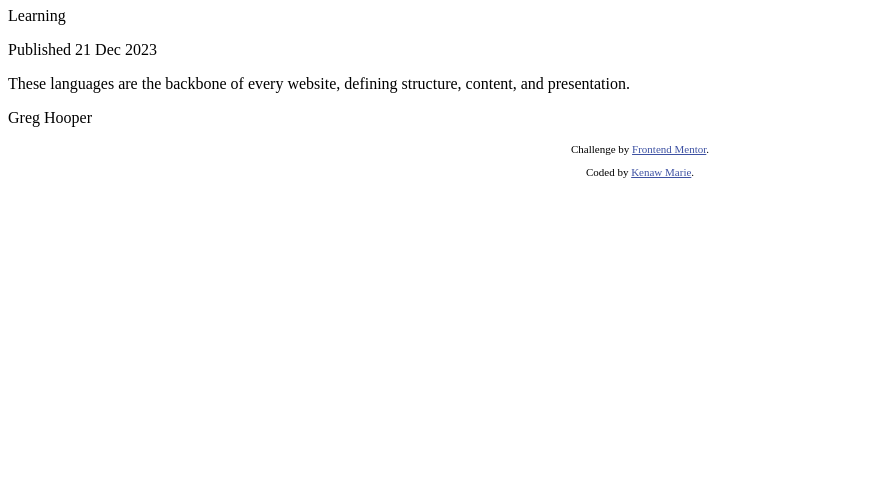
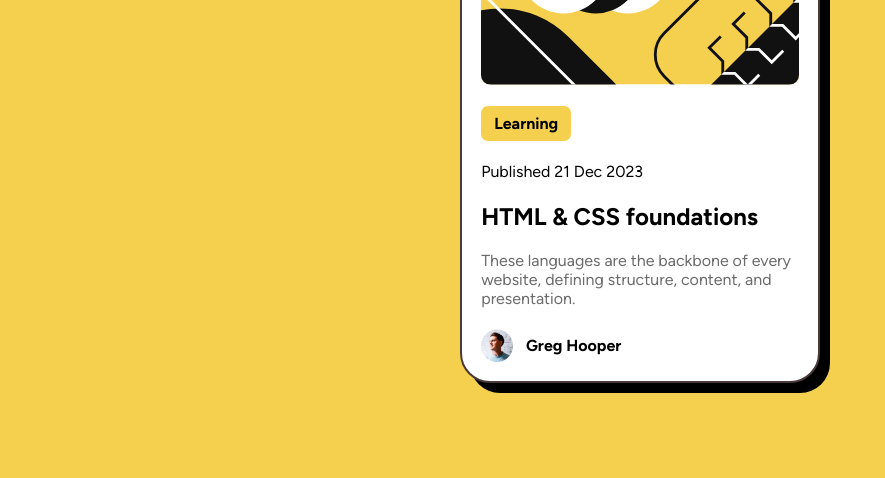
Before and after one commit to KenawMarie/front-Blog-preview-card, a plain HTML site: page index.html in a window 1280 px wide. Shown: the part 286-764 px from the top of the page, without its empty margins (0-885 px from the left). Drawn offline with Linux system fonts and the light colour scheme.

Commit message:
add the css layout and html markups

```diff
--- a/index.html
+++ b/index.html
@@ -2,34 +2,30 @@
 <html lang="en">
 <head>
   <meta charset="UTF-8">
-  <meta name="viewport" content="width=device-width, initial-scale=1.0"> <!-- displays site properly based on user's device -->
-
+  <meta name="viewport" content="width=device-width, initial-scale=1.0">
   <link rel="icon" type="image/png" sizes="32x32" href="./assets/images/favicon-32x32.png">
-
   <title>Frontend Mentor | Blog preview card</title>
-
-  <!-- Feel free to remove these styles or customise in your own stylesheet 👍 -->
-  <style>
-    .attribution { font-size: 11px; text-align: center; }
-    .attribution a { color: hsl(228, 45%, 44%); }
-  </style>
+  <link rel="stylesheet" href="style.css">
 </head>
   <body>
     <main>
       <div class="container">
-        <img src="./assets/images/illustration-article.svg" alt="illustration-article">
         <h1>HTML & CSS foundations</h1>
-        <p>Learning</p>
+        <img class="img" src="./assets/images/illustration-article.svg" alt="illustration article">
+        <div class="btn">Learning</div>
         <p>Published 21 Dec 2023</p>
         <p>These languages are the backbone of every website, defining structure, content, and presentation.</p>
-        <p>Greg Hooper</p>
+        <div class="avatar">
+          <img src="./assets/images/image-avatar.webp" alt="image avatar">
+          <p>Greg Hooper</p>
+        </div>
       </div>
     </main>
 
     <footer id="footer">
       <div class="attribution">
         <p>Challenge by <a href="https://www.frontendmentor.io?ref=challenge" target="_blank">Frontend Mentor</a>.</p>
-        <p>Coded by <a href="#">Kenaw Marie</a>.</p>
+        <p>Coded by <a href="https://github.com/KenawMarie" target="_blank">Kenaw Marie</a>.</p>
       </div>
     </footer>
   </body>
--- a/style.css
+++ b/style.css
@@ -0,0 +1,73 @@
+@font-face {
+  font-family: 'Figtree';
+  src: url('./assets/fonts/Figtree-VariableFont_wght.ttf');
+}
+*,
+*::before,
+*::after{
+    margin: 0;
+    padding: 0;
+    box-sizing: border-box;
+}
+body{
+    font-family: 'Figtree',sans-serif;
+    display: flex;
+    flex-direction: column;
+    align-items: center;
+    gap: 100px;
+    background-color:#f4d04e;
+    max-width: 1440px;
+    min-width: 320px;
+    width:100%
+}
+.container{
+    width:360px;
+    background-color: #ffffff;
+    display: flex;
+    flex-direction: column;
+    gap: 1.3em;
+    border: 2px solid #4b3a3a;
+    padding: 1.2em;
+    border-radius: 30px;
+    box-shadow: 10px 10px ;
+    margin-top: 10em;
+}
+.container>p:nth-of-type(2){
+    color: #6b6b6b;
+}
+.container :nth-child(3){
+   order: -1;
+}
+.container :nth-child(4){
+   order: -1;
+}
+.btn{
+    background-color: #f4d04e;
+    width: 90px;
+    padding: 0.5em;
+    border-radius: 7px;
+    text-align: center;
+    font-weight: bold;
+}
+.avatar{
+    display: flex;
+    gap: 0.8em;
+    font-weight: bold;
+    align-items: center;
+}
+.avatar img{
+    width:2rem;
+}
+.img{
+    border-radius: 10px;
+    order: -1;
+}
+h1{
+    font-size: 1.5rem;
+}
+.attribution { font-size: 1.3rem; }
+.attribution a {
+    color: hsl(228, 45%, 44%);
+    text-decoration: none;
+    font-family: Verdana, Geneva, Tahoma, sans-serif;
+}
```
